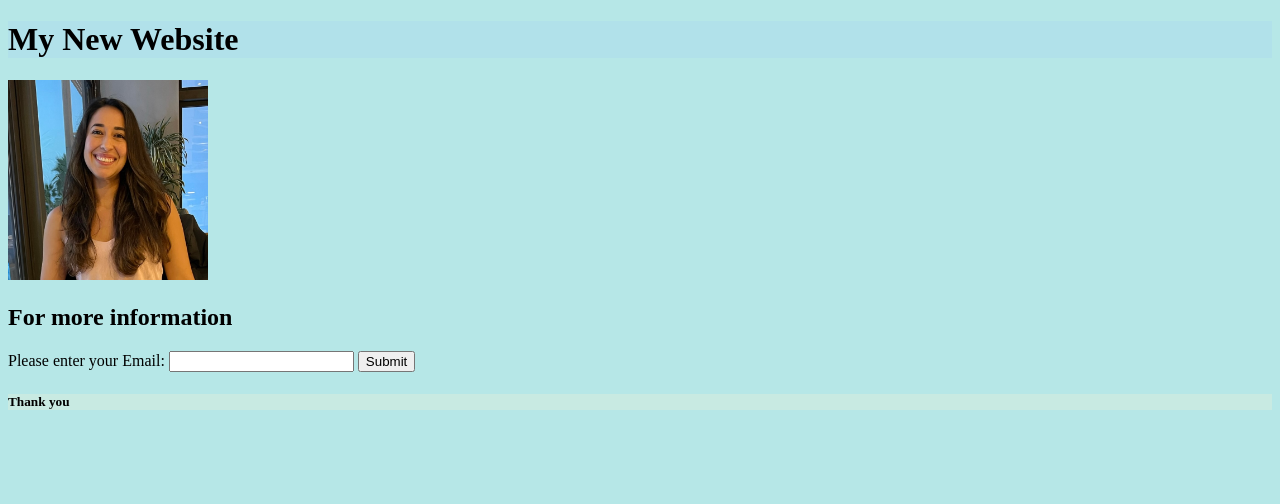
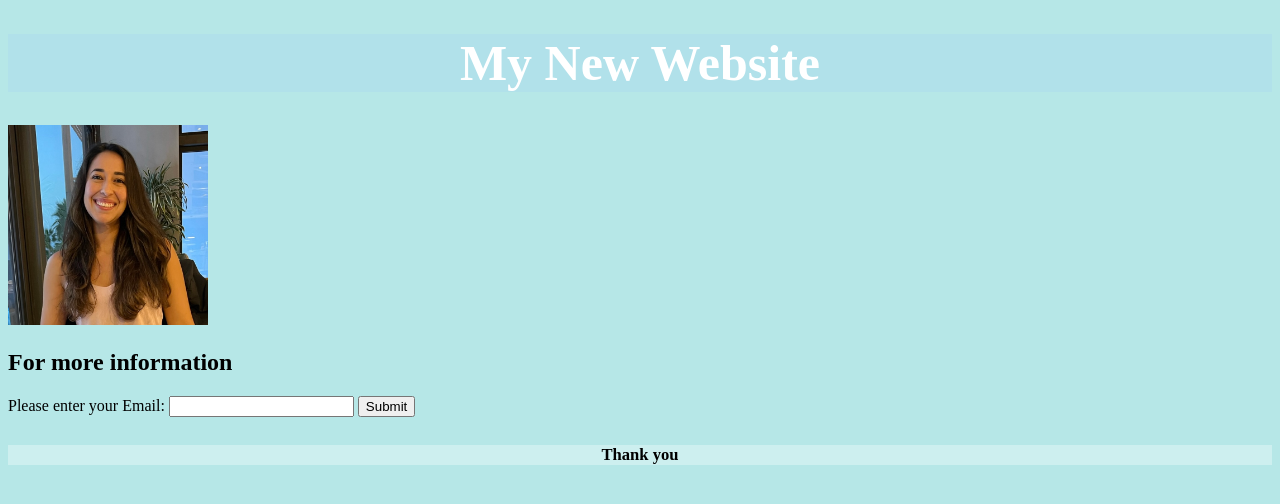
Before and after one commit to CTep09/landing-page-mini-project, a plain HTML site: page index.html in a window 1280 px wide. Drawn offline with Linux system fonts and the light colour scheme.

Commit message:
color added to page, title centered

```diff
--- a/assets/style.css
+++ b/assets/style.css
@@ -4,6 +4,10 @@ img {
 }
 
 .header {
+  text-align: center;
+  font-family: "Times New Roman", Times, serif;
+  font-size: 50px;
+  color: white;
   background-color: rgba(165, 212, 241, 0.336);
 }
 
@@ -13,5 +17,9 @@ body {
 }
 
 footer {
-  background-color: rgba(238, 240, 212, 0.314);
+  font-family: "Times New Roman", Times, serif;
+  font-size: 20px;
+  background-color: rgba(255, 255, 255, 0.314);
+  color: rgb(0, 0, 0);
+  text-align: center;
 }
```
